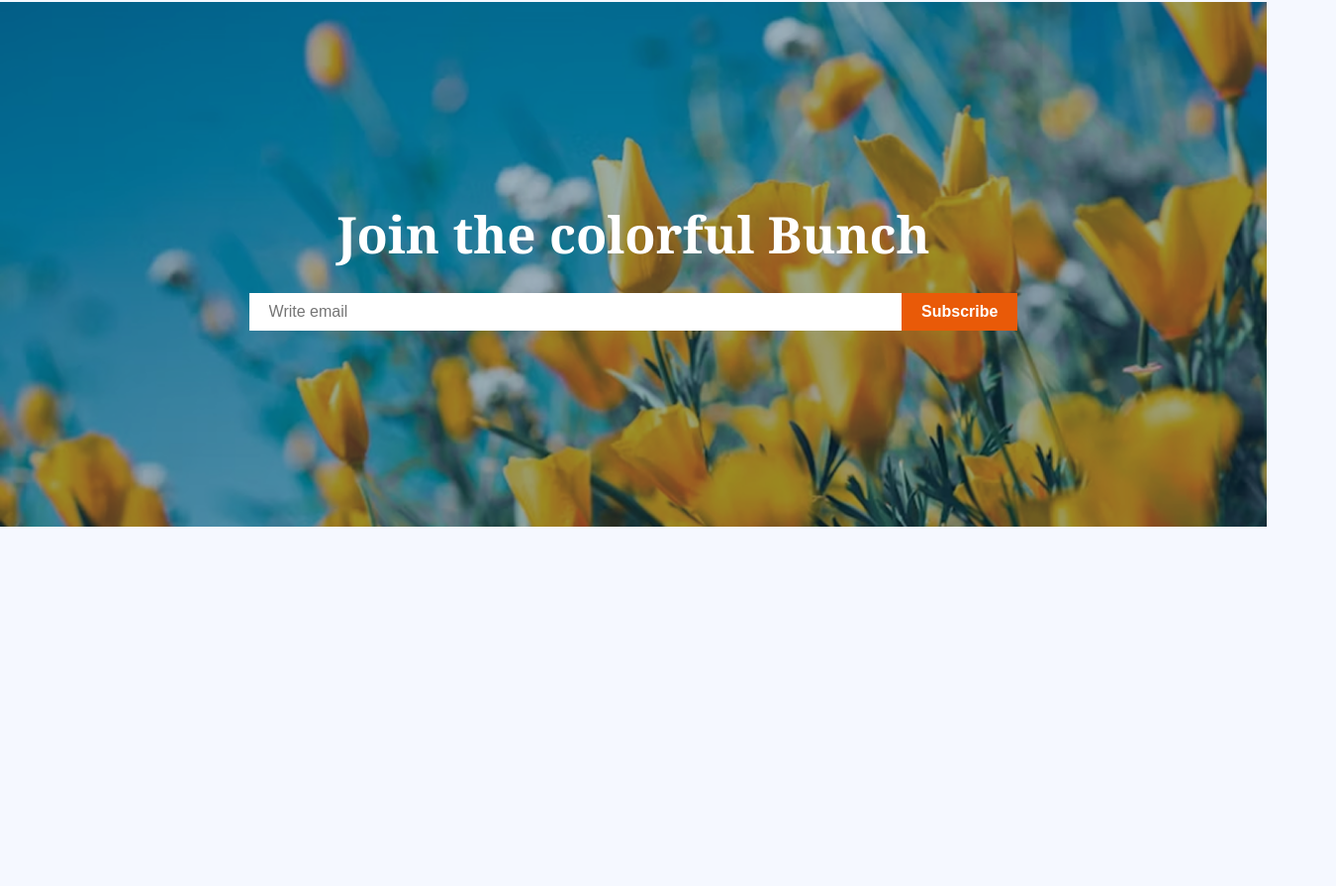
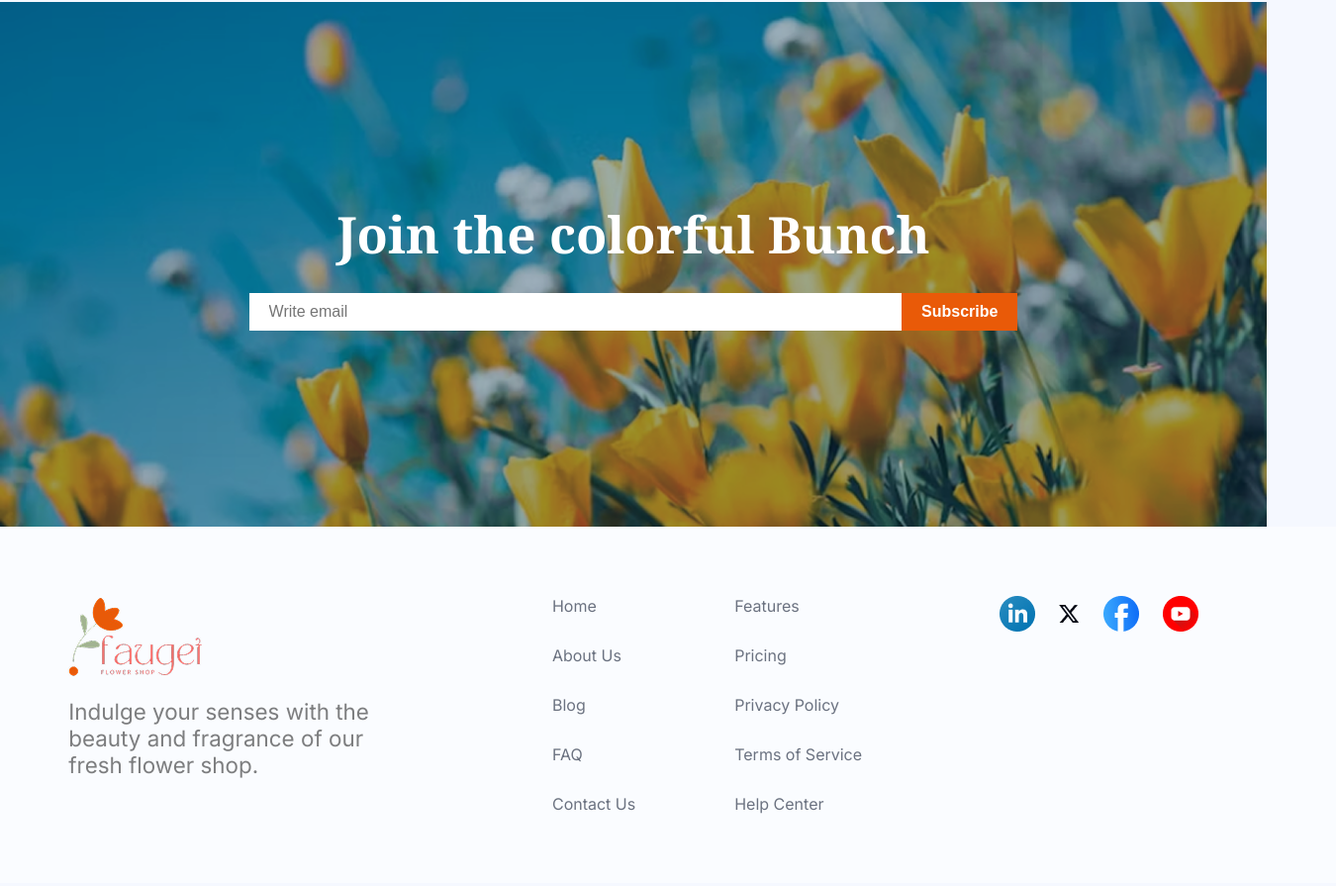
Before and after one commit to abdur2711/assignment-2, a plain HTML site: page index.html in a window 1280 px wide. Shown: the part 2799-3694 px from the top of the page at 99% size, 1350 px wide, since content can reach past the window. Drawn offline with Linux system fonts and the light colour scheme.

Commit message:
Add footer

```diff
--- a/index.html
+++ b/index.html
@@ -120,6 +120,43 @@
       </div>
      </section>
   </main>
-  <footer></footer>
+  <footer>
+    <div class="footer flex">
+      <div>
+        <img src="assets/logo.png" alt="Site logo">
+        <p class="section-description">Indulge your senses with the beauty and fragrance of our fresh flower shop. </p>
+      </div>
+      <div class="flex footer-columns">
+        <div class="footer-link-column flex">
+          <a href="">Home</a>
+          <a href="">About Us</a>
+          <a href="">Blog</a>
+          <a href="">FAQ</a>
+          <a href="">Contact Us</a>
+        </div>
+        <div class="footer-link-column flex">
+          <a href="">Features</a>
+          <a href="">Pricing</a>
+          <a href="">Privacy Policy</a>
+          <a href="">Terms of Service</a>
+          <a href="">Help Center</a>
+        </div>
+      </div>
+      <div class="social-links flex">
+        <a href="" class="social-icon">
+          <img src="assets/icon-linkedin.png" alt="Linkedin Logo">
+        </a>
+        <a href="" class="social-icon">
+          <img src="assets/icon-twitter.png" alt="Twitter Logo">
+        </a>
+        <a href="" class="social-icon">
+          <img src="assets/icon-facebook.png" alt="Facebook Logo">
+        </a>
+        <a href="" class="social-icon">
+          <img src="assets/icon-youtube.png" alt="">
+        </a>
+      </div>
+    </div>
+  </footer>
 </body>
 </html>
--- a/styles/assignment-2.css
+++ b/styles/assignment-2.css
@@ -10,7 +10,7 @@
 body {
   max-width: 1140px;
   margin: 0 auto;
-  padding: 30px;
+  padding: 30px 30px 0px;
   font-family: "Inter", sans-serif;
   background-color: rgb(245, 248, 255);
 }
@@ -58,6 +58,13 @@ section {
   padding: 18px;
 }
 
+.join-section,
+.footer {
+  width: 100vw;
+  position: relative;
+  left: 50%;
+  transform: translateX(-50%);
+}
 
 /* navbar styles */
 .nav-links {
@@ -153,20 +160,15 @@ section {
 }
 
 /* join section styles */
+
 .join-section {
   background-image: url(../assets/news-letter-bg.png);
   background-size: cover;
   height: 530px;
-  width: 100vw;
-  position: relative;
-  left: 50%;
-  transform: translateX(-50%);
 
   flex-direction: column;
   justify-content: center;
   align-items: center;
-
-  margin-bottom: 500px;
 }
 
 .join-section-title {
@@ -176,7 +178,6 @@ section {
 
 #email {
   width: 620px;
-
 }
 
 #email,
@@ -194,6 +195,39 @@ section {
   color: #ffffff;
   font-weight: 600;
 }
+
+
+/* Footer styles */
+.footer {
+  justify-content: space-around;
+  align-items: flex-start;
+  padding: 70px;
+  background-color: rgb(250, 252, 255);
+}
+
+.footer .section-description {
+  max-width: 350px;
+}
+
+.footer-columns {
+  gap: 100px;
+}
+
+.footer-link-column {
+  flex-direction: column;
+  gap: 30px;
+}
+
+.footer-link-column a {
+  text-decoration: none;
+  color: #6B7280;
+}
+
+.social-links {
+  gap: 24px;
+  align-items: center;
+}
+
 
 
 
```
